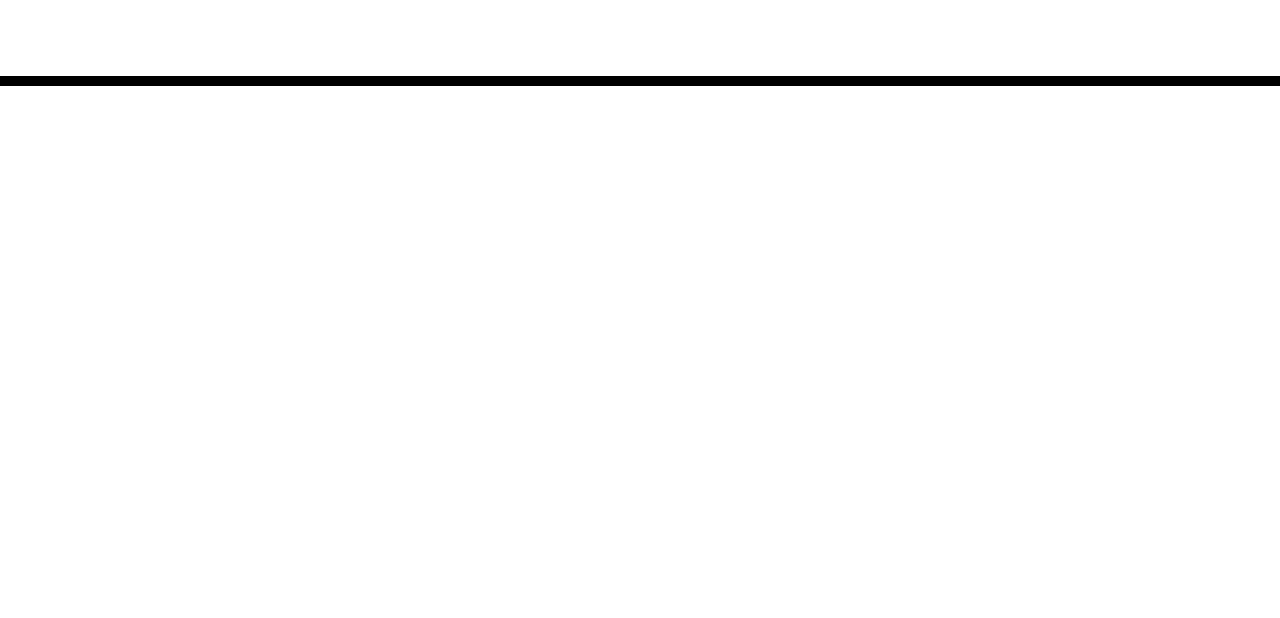
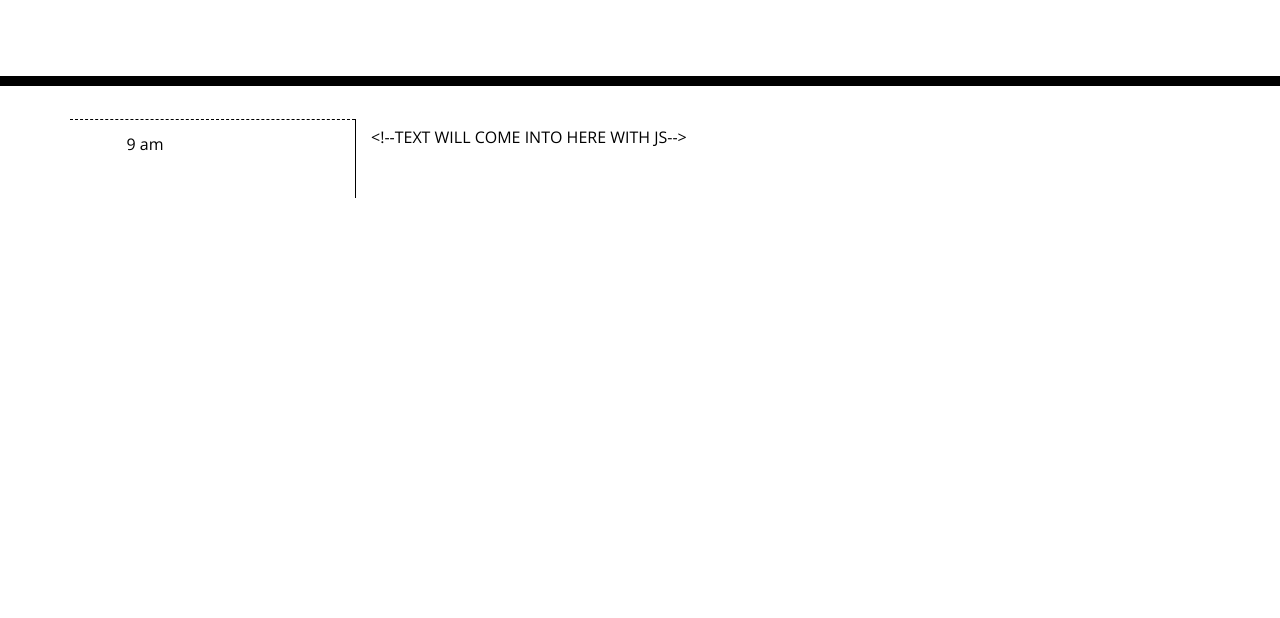
Before and after one commit to ranjiramroop/ranjiramroop.github.io, a plain HTML site: page homework_5/index.html in a window 1280 px wide. Shown: the part 182-800 px from the top of the page. Drawn offline with nearby package versions, Linux system fonts and the light colour scheme.

Commit message:
added first 9am div to HTML and created it so text can be manipulated to enter in the text area element

```diff
--- a/homework_5/index.html
+++ b/homework_5/index.html
@@ -29,6 +29,12 @@
       <p id="currentDay" class="lead"></p>
     </header>
     <div class="container">
+      <div class="row">
+        <div class="col-md-3 hour">
+          9 am
+        </div>
+        <textarea class="col-md-6" id="9a"><!--TEXT WILL COME INTO HERE WITH JS--></textarea>
+      </div>
       <!-- Timeblocks go here -->
     </div>
 
```
